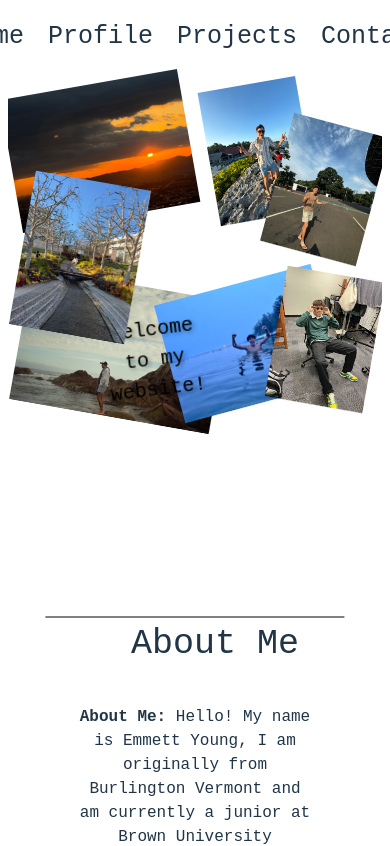
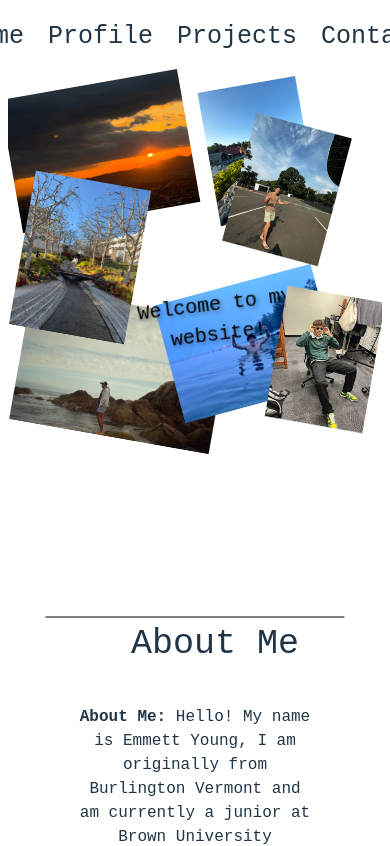
Before and after one commit to emmettyoung/website, a React (Vite) app in the folder frontend/: page / in a window 390 px wide. Shown: the top 846 px of the page. Built offline with nearby package versions, Linux system fonts and the light colour scheme.

Commit message:
feat: fixing portait

```diff
--- a/frontend/src/styles/main.css
+++ b/frontend/src/styles/main.css
@@ -226,6 +226,7 @@ position: absolute;
     max-width: 100%;
     height: auto;
     top: 10px;
+    right: 10px;
   }
   .overlay-lake {
     width: 180px;
@@ -237,13 +238,13 @@ position: absolute;
   }
   .jakarta {
     width: 110px;
-    left: 70%;
+    left: 60%;
     top: 50px;
   }
   .icy {
     width: 110px;
     left: 70%;
-    top: 200px;
+    top: 220px;
   }
   .tulum-image{
     width: 110px;
@@ -257,18 +258,18 @@ position: absolute;
   .overlay-australia {
     width: 225px;
     left: 0%;
-    top: 210px;
+    top: 230px;
   }
   .homepage-text {
     position: absolute;
-    top: 35%;        /* vertically center-ish */
-    left: 27%;       /* horizontally center */
+    top: 32%;        /* vertically center-ish */
+    left: 30%;       /* horizontally center */
     transform: translate(-50%, -50%); /* true center */
     font-size: 20px;
     transform: translate(-50%, -50%); /* true center */
     transform: rotate(-7deg);
     z-index: 15;
-    max-width: 100px;
+    max-width: 200px;
 }
 }
 
```
